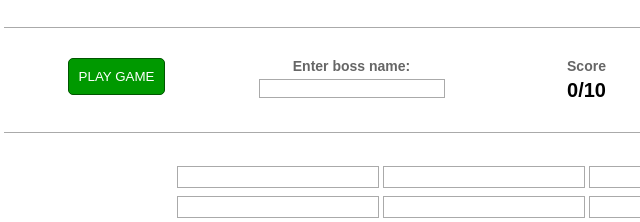
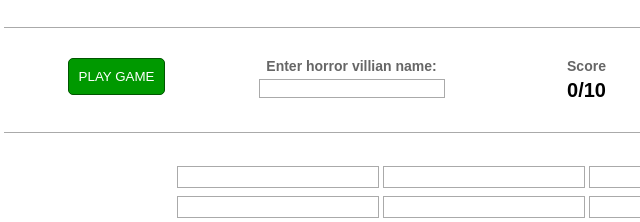
Before and after one commit to RareSwag/sporclone, a plain HTML site: page horror.html in a window 1280 px wide. Shown: the part 182-404 px from the top of the page, 156-796 px from the left. Drawn offline with Linux system fonts and the light colour scheme.

Commit message:
Update horror.html

```diff
--- a/horror.html
+++ b/horror.html
@@ -97,7 +97,7 @@ var time_limit = 135; // in seconds
 
         <div class="column">
             <!-- j. -->
-            <h3>Enter boss name:</h3>
+            <h3>Enter horror villian name:</h3>
 
             <!-- k.  -->
             <input id="guess" type="text" onkeyup="check()">
```
